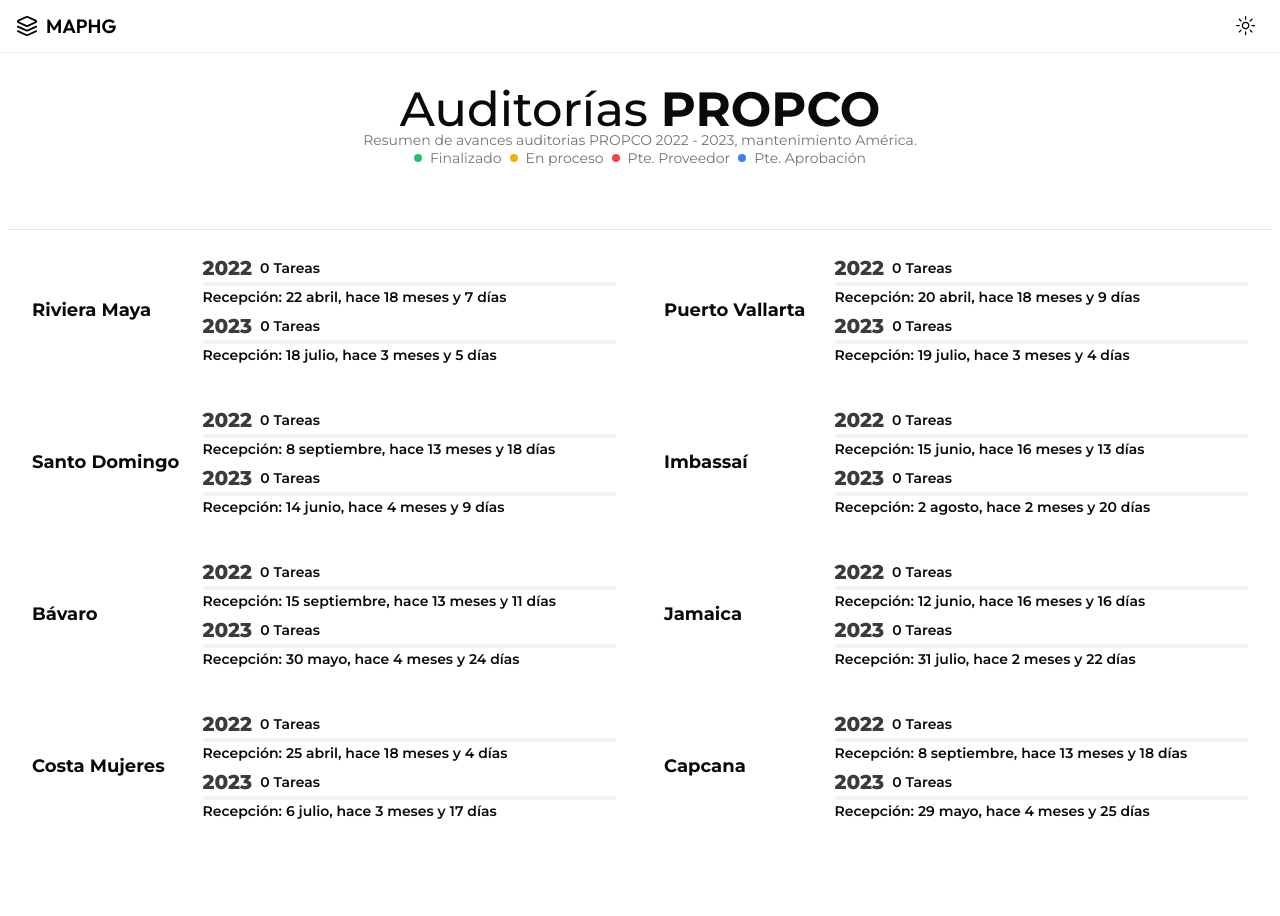
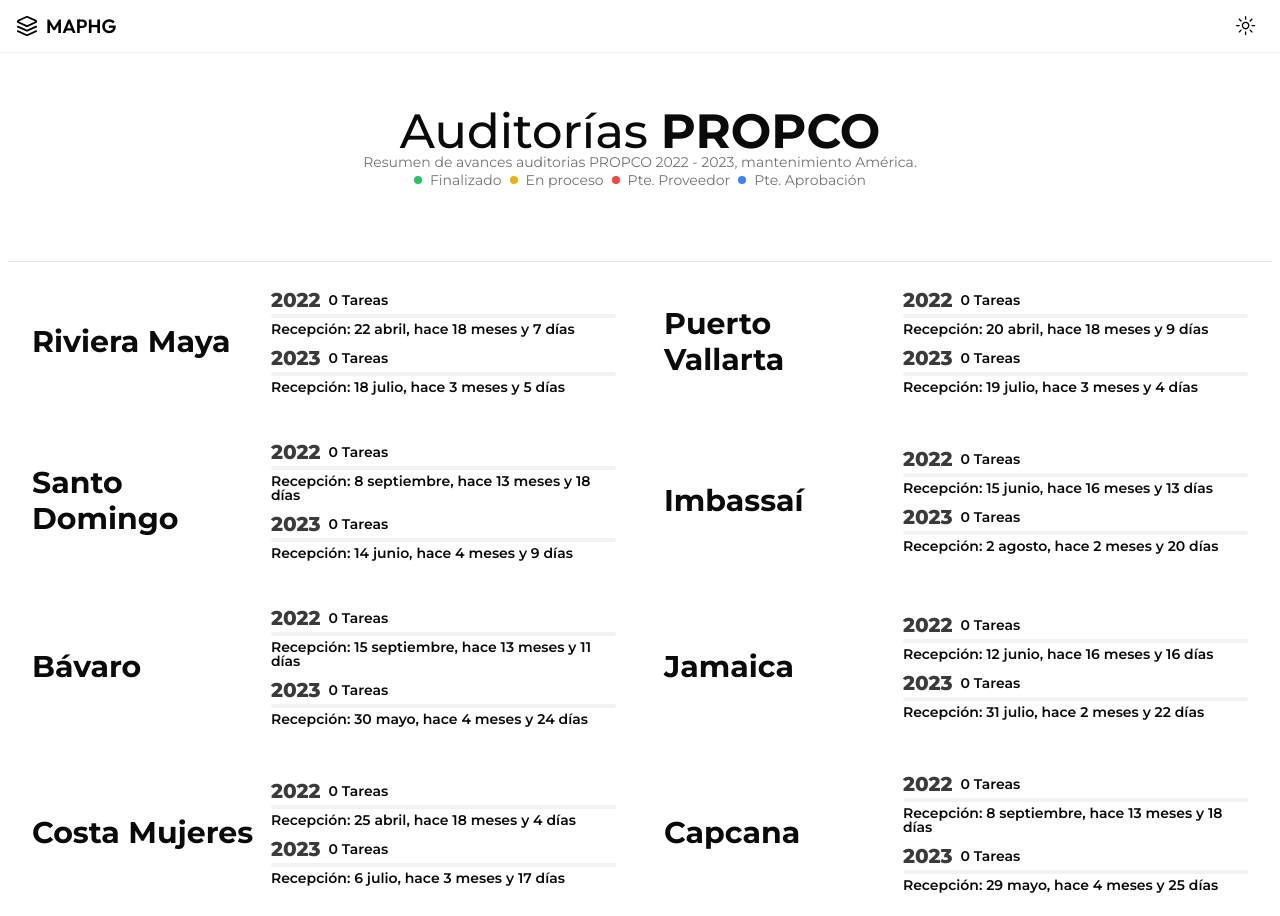
Before and after one commit to ermeneses/checklistv2, a Next.js app: page / in a window 1280 px wide. Before the commit the page ends 842 px from the top, so only its background shows below. Built offline with nearby package versions, Linux system fonts and the light colour scheme; no server answers.

Commit message:
ajustes hero

```diff
--- a/app/dashboard/_components/Auditorias.tsx
+++ b/app/dashboard/_components/Auditorias.tsx
@@ -22,11 +22,11 @@
       <div
         className={
           ubicacion
-            ? "w-full md:w-56 text-left text-lg font-bold"
+            ? "w-full md:w-96 text-left text-lg font-bold"
             : "w-full md:w-28 text-center font-bold text-xl"
         }
       >
-        <Texto className="text-xl md:text-lg">
+        <Texto className="text-xl md:text-3xl">
           {ubicacion ? ubicacion : codDestino}
         </Texto>
       </div>
--- a/app/mp/page.tsx
+++ b/app/mp/page.tsx
@@ -36,7 +36,7 @@
 
   return (
     <div className="flex flex-col items-center gap-6 w-full">
-      <div className="flex flex-col items-center justify-center w-full gap-2 pt-4 md:pt-6 text-center">
+      <div className="flex flex-col items-center justify-center w-full gap-2 h-44  text-center">
         <Texto as="h2" className="font-[500] text-accent-foreground">
           Mantenimiento <span className="font-[700]">PREVENTIVO</span>
         </Texto>
--- a/app/page.tsx
+++ b/app/page.tsx
@@ -20,7 +20,7 @@
 const Dashboard = () => {
   return (
     <div className="flex flex-col items-center gap-6 w-full">
-      <div className="flex flex-col items-center justify-center w-full pb-4 pt-4 md:pb-9 md:pt-6 text-center">
+      <div className="flex flex-col items-center justify-center w-full h-44 text-center">
         <Texto as="h2" className="font-[500] text-accent-foreground">
           Auditorías <span className="font-[700]">PROPCO</span>
         </Texto>
```
